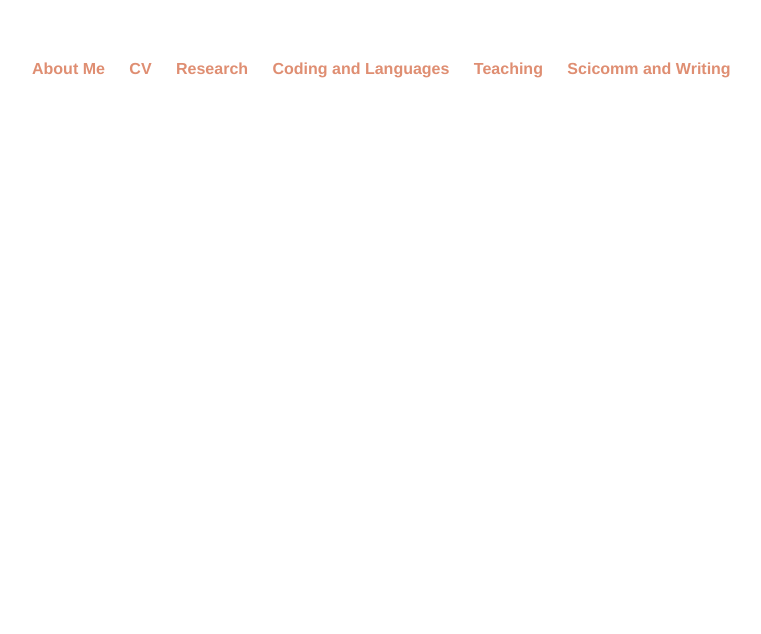
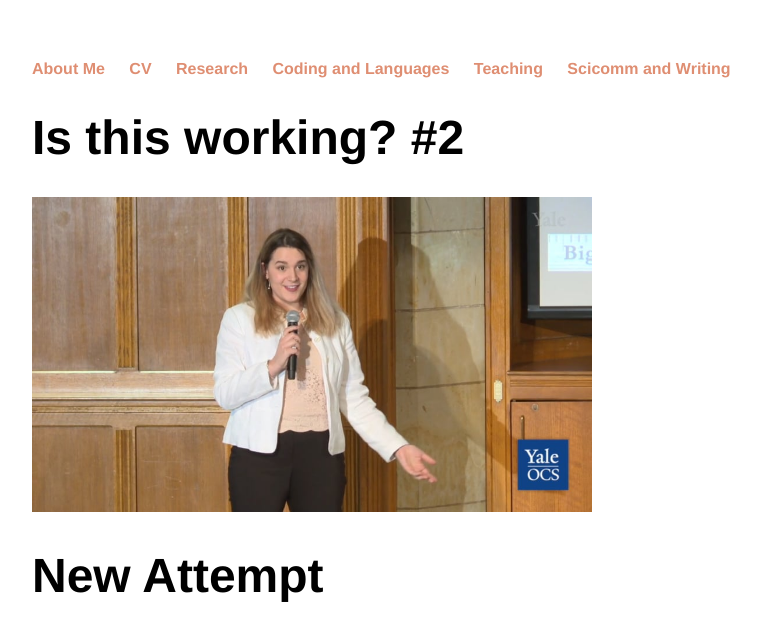
Before and after one commit to lunazagor/lunazagor.github.io, a Jekyll site: the page built from sci-wri/index.html, in a window 1280 px wide. Shown: the top 634 px of the page, without its empty margins (160-921 px from the left). Built offline with Jekyll 4.4.1, drawn with Linux system fonts in a browser that asks for light colours; some of the changed text lies outside the part shown; grey boxes are pictures that could not be loaded.

Commit message:
Update index.html

```diff
--- a/sci-wri/index.html
+++ b/sci-wri/index.html
@@ -18,7 +18,7 @@ title: Sci-Wri
 	/* image poster clicked, player class added using js */
 	.video.player img { display: none; }
 	.video.player:after { display: none; }
-	<\style>
+	</style>
 
 	<script>
 	$(function() {
```
